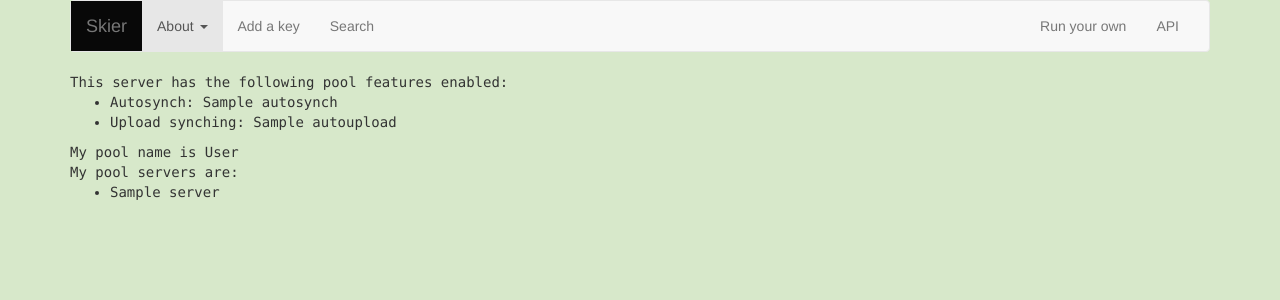
After one commit to SkierPGP/Skier, a Flask app: template templates/about/pool.html in a window 1280 px wide. The commit adds this page. Shown: the top 300 px of the page. Run offline with Flask 2, Linux system fonts and the light colour scheme; the template is opened without the code that fills it: most values are stand-ins (such as "Sample title", 1, 10 or a date in 2020); some libraries are stand-ins or nearby versions.

Commit message:
Update templates.

```diff
--- /dev/null
+++ b/templates/about/pool.html
@@ -0,0 +1,27 @@
+{% extends "base.html" %}
+
+{% block navbar %}
+<div class="container">
+    {% with curr = "about" %}
+        {% include "navbar.html" %}
+    {% endwith %}
+</div>
+{% endblock %}
+
+{% block content %}
+    <div class="keyinfo">
+        This server has the following pool features enabled:
+        <ul>
+            <li>Autosynch: {{ autosynch }}</li>
+            <li>Upload synching: {{ autoupload }}</li>
+        </ul>
+        My pool name is {{ poolname }}<br>
+        My pool servers are:
+        <ul>
+        {% for server in pool_servers %}
+            <li>{{ server }}</li>
+        {% endfor %}
+        </ul>
+    </div>
+
+{% endblock %}
--- a/templates/index.html
+++ b/templates/index.html
@@ -13,7 +13,7 @@
         <h2><a href="{{ url_for("frontend.whatispgp") }}">What is PGP?</a> / <a href="#">How do I use it?</a></h2>
         <h2><a href="{{ url_for("frontend.add") }}">Add a public key</a></h2>
         <h2><a href="{{ url_for("frontend.search") }}">Search for a key</a></h2>
-        <h2><a href="#">View my pool information</a></h2>
+        <h2><a href="{{ url_for("frontend.pool") }}">View my pool information</a></h2>
         <hr>
         <h4><a href="{{ url_for("frontend.about") }}">About Skier</a></h4>
         <h4><a href={{ url_for("frontend.faq") }}>F.A.Q</a></h4>
--- a/templates/navbar.html
+++ b/templates/navbar.html
@@ -2,17 +2,29 @@
 <nav class="navbar navbar-default">
   <div class="container-fluid">
     <div class="navbar-header">
-      <button type="button" class="navbar-toggle collapsed" data-toggle="collapse" data-target="#bs-example-navbar-collapse-1" aria-expanded="false">
+      <button type="button" class="navbar-toggle collapsed" data-toggle="collapse" data-target="#main-navbar" aria-expanded="false">
         <span class="sr-only">Toggle navigation</span>
         <span class="icon-bar"></span>
         <span class="icon-bar"></span>
         <span class="icon-bar"></span>
       </button>
-      <a class="navbar-brand" href="{{ url_for("frontend.index") }}">Skier</a>
+      <a class="navbar-brand" style="background-color: #080808" href="{{ url_for("frontend.index") }}">Skier</a>
     </div>
-    <div class="collapse navbar-collapse" id="bs-example-navbar-collapse-1">
+    <div class="collapse navbar-collapse" id="main-navbar">
       <ul class="nav navbar-nav">
-        <li {% if curr == "about" %}class="active"{% endif %}><a href="{{ url_for("frontend.about") }}">About</a></li>
+        <li class="{% if curr == "about" %}active {% endif %}dropdown">
+          <a href="#" class="dropdown-toggle" data-toggle="dropdown" role="button" aria-haspopup="true" aria-expanded="false">About <span class="caret"></span></a>
+          <ul class="dropdown-menu">
+            <li><a href="{{ url_for("frontend.whatispgp") }}">PGP</a></li>
+            <li><a href="{{ url_for("frontend.skier_vs_sks") }}">Skier vs SKS</a></li>
+            <li role="separator" class="divider"></li>
+            <li><a href="#">Pool information</a></li>
+            <li role="separator" class="divider"></li>
+            <li><a href="#">Running Skier</a></li>
+          </ul>
+        </li>
+
+
         <li {% if curr == "add" %}class="active"{% endif %}><a href="{{ url_for("frontend.add") }}">Add a key</a></li>
         <li {% if curr == "search" %}class="active"{% endif %}><a href="{{ url_for("frontend.search") }}">Search</a></li>
       </ul>
--- a/templates/search.html
+++ b/templates/search.html
@@ -49,7 +49,7 @@
         <div class="keyinfo">
             {% if keys != [] %}
             {% for keydb in keys %}
-                {% set key = keyinfo.pgp_dump(keydb.armored) %}
+                {% set key = keyinfo.from_database_object(keydb) %}
                 {# Loop over the list of KeyInfos #}
                 <ul>
                     <li><strong>pub:</strong> {{ key.get_algo_name()}}-{{ key.get_length() }} / <a href="{{ url_for("frontend.getkeyinfo", key=key.shortid) }}">0x{{ key.shortid }}</a> ({{ key.fingerprint }}) {% if key.revoked %}<strong style="color: red">[REVOKED]</strong>{% elif key.expired %}<strong style="color: red">[EXPIRED]</strong>{% endif %}
```
Also changed, not shown: static/css/custom.css (line endings or trailing spaces), templates/about/skier_vs_sks.html (renamed from templates/about.html).
